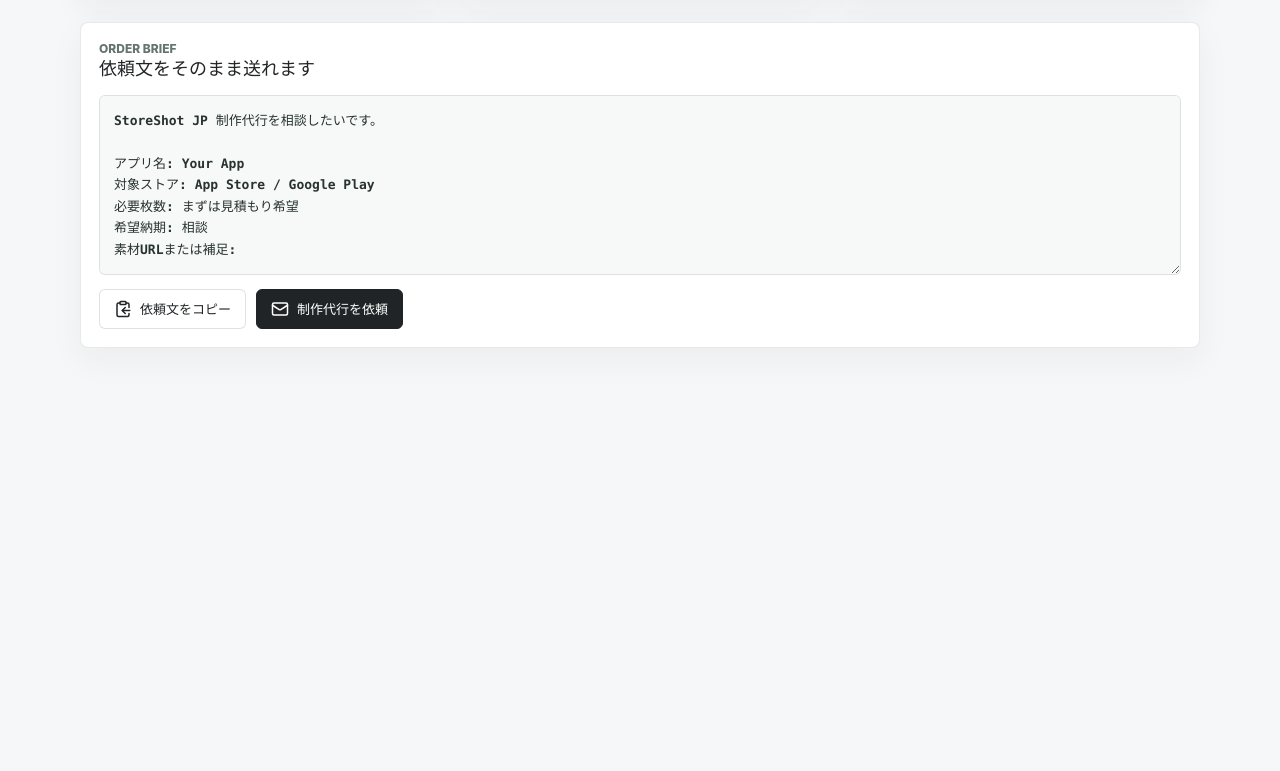
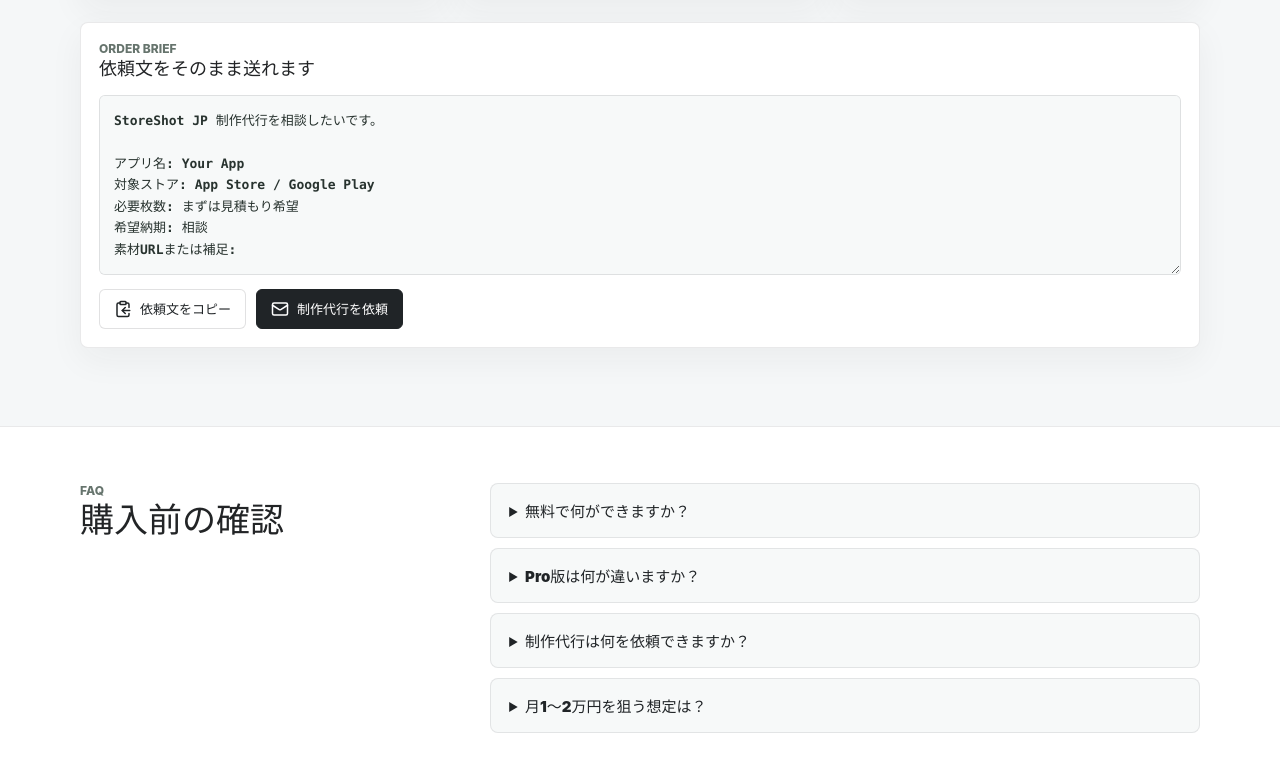
Before and after one commit to matsumaru-t/storeshot-jp, a React (Vite) app: page / in a window 1280 px wide. Shown: the part 1808-2579 px from the top of the page. Before the commit the page ends 2234 px from the top, so only its background shows below. Built offline with nearby package versions, Linux system fonts and the light colour scheme.

Commit message:
Add SEO FAQ content

```diff
--- a/index.html
+++ b/index.html
@@ -59,6 +59,38 @@
         ]
       }
     </script>
+    <script type="application/ld+json">
+      {
+        "@context": "https://schema.org",
+        "@type": "FAQPage",
+        "mainEntity": [
+          {
+            "@type": "Question",
+            "name": "StoreShot JPは無料で使えますか？",
+            "acceptedAnswer": {
+              "@type": "Answer",
+              "text": "無料版では透かし入りのPNG単体書き出しを利用できます。Proは透かしなしのZIP一括書き出しを想定しています。"
+            }
+          },
+          {
+            "@type": "Question",
+            "name": "App StoreとGoogle Playのどちらに対応していますか？",
+            "acceptedAnswer": {
+              "@type": "Answer",
+              "text": "iPhone、iPad、Google Play向けの主要なスクリーンショットサイズに対応しています。"
+            }
+          },
+          {
+            "@type": "Question",
+            "name": "ストア画像制作代行はいくらですか？",
+            "acceptedAnswer": {
+              "@type": "Answer",
+              "text": "制作代行は9,800円からを想定しています。アプリ素材や必要枚数を確認して見積もります。"
+            }
+          }
+        ]
+      }
+    </script>
     <title>StoreShot JP - App Store / Google Play スクリーンショット作成</title>
   </head>
   <body>
@@ -69,6 +101,37 @@
           App StoreとGoogle Play向けのストア掲載スクリーンショットを、日本語コピー付きで作成できる無料Webツールです。
         </p>
         <p>PNG単体書き出し、Pro向けZIP一括書き出し、ストア画像制作代行に対応します。</p>
+        <section>
+          <h2>App Store / Google Play スクリーンショット作成</h2>
+          <p>
+            個人開発者がリリース前に必要とするiPhone、iPad、Google Play向けのストア画像をブラウザ上で作れます。
+          </p>
+          <ul>
+            <li>無料: 透かし入りPNG単体書き出し</li>
+            <li>Pro: 透かしなしZIP一括書き出し、980円想定</li>
+            <li>制作代行: ストア画像一式、9,800円から</li>
+          </ul>
+        </section>
+        <section>
+          <h2>制作代行</h2>
+          <p>
+            スクリーンショット素材、アプリ名、訴求したい機能をもとに、ストア掲載用画像一式の制作相談を受け付けます。
+          </p>
+          <p>
+            <a href="https://github.com/matsumaru-t/storeshot-jp/issues/new?template=service-order.yml&title=%E3%82%B9%E3%83%88%E3%82%A2%E7%94%BB%E5%83%8F%E5%88%B6%E4%BD%9C%E4%BB%A3%E8%A1%8C%E3%81%AE%E4%BE%9D%E9%A0%BC">
+              ストア画像制作代行を依頼する
+            </a>
+          </p>
+        </section>
+        <section>
+          <h2>FAQ</h2>
+          <h3>無料で使えますか？</h3>
+          <p>無料版では透かし入りPNG単体書き出しを利用できます。</p>
+          <h3>どのストアに対応していますか？</h3>
+          <p>App StoreとGoogle Play向けの主要なスクリーンショットサイズに対応しています。</p>
+          <h3>制作代行はいくらですか？</h3>
+          <p>制作代行は9,800円からを想定しています。</p>
+        </section>
       </main>
     </div>
     <script type="module" src="/src/main.tsx"></script>
--- a/src/App.tsx
+++ b/src/App.tsx
@@ -647,6 +647,33 @@
           </div>
         </div>
       </section>
+
+      <section className="faq-section" aria-label="よくある質問">
+        <div className="faq-inner">
+          <div>
+            <p className="eyebrow">FAQ</p>
+            <h2>購入前の確認</h2>
+          </div>
+          <div className="faq-list">
+            <details>
+              <summary>無料で何ができますか？</summary>
+              <p>無料版では、現在選択しているサイズの透かし入りPNGを単体で書き出せます。</p>
+            </details>
+            <details>
+              <summary>Pro版は何が違いますか？</summary>
+              <p>透かしなしで、iPhone、iPad、Google Play向けの全サイズをZIPで一括書き出す用途を想定しています。</p>
+            </details>
+            <details>
+              <summary>制作代行は何を依頼できますか？</summary>
+              <p>アプリ画面素材をもとに、ストア掲載向けのスクリーンショット一式、見出し、説明コピーの調整を相談できます。</p>
+            </details>
+            <details>
+              <summary>月1〜2万円を狙う想定は？</summary>
+              <p>制作代行を月1〜2件受注する設計です。Pro販売は補助導線として扱っています。</p>
+            </details>
+          </div>
+        </div>
+      </section>
     </main>
   );
 }
--- a/src/styles.css
+++ b/src/styles.css
@@ -717,6 +717,53 @@
   border-color: rgba(43, 47, 50, 0.14);
 }
 
+.faq-section {
+  padding: 56px 22px 72px;
+  background: #ffffff;
+  border-top: 1px solid rgba(43, 47, 50, 0.1);
+}
+
+.faq-inner {
+  display: grid;
+  grid-template-columns: minmax(240px, 0.7fr) minmax(0, 1.3fr);
+  gap: 28px;
+  width: min(1120px, 100%);
+  margin: 0 auto;
+}
+
+.faq-inner h2 {
+  margin: 0;
+  font-size: 34px;
+  line-height: 1.15;
+}
+
+.faq-list {
+  display: grid;
+  gap: 10px;
+}
+
+.faq-list details {
+  padding: 16px 18px;
+  background: #f7f9f9;
+  border: 1px solid rgba(43, 47, 50, 0.1);
+  border-radius: 8px;
+}
+
+.faq-list summary {
+  color: #202427;
+  font-size: 15px;
+  font-weight: 900;
+  cursor: pointer;
+}
+
+.faq-list p {
+  margin: 10px 0 0;
+  color: #53605b;
+  font-size: 13px;
+  font-weight: 700;
+  line-height: 1.65;
+}
+
 @media (max-width: 1120px) {
   .workspace {
     grid-template-columns: minmax(240px, 300px) minmax(420px, 1fr);
@@ -736,6 +783,10 @@
   }
 
   .service-grid {
+    grid-template-columns: 1fr;
+  }
+
+  .faq-inner {
     grid-template-columns: 1fr;
   }
 }
@@ -810,4 +861,12 @@
     display: grid;
     grid-template-columns: 1fr;
   }
+
+  .faq-section {
+    padding: 40px 18px 56px;
+  }
+
+  .faq-inner h2 {
+    font-size: 27px;
+  }
 }
```
